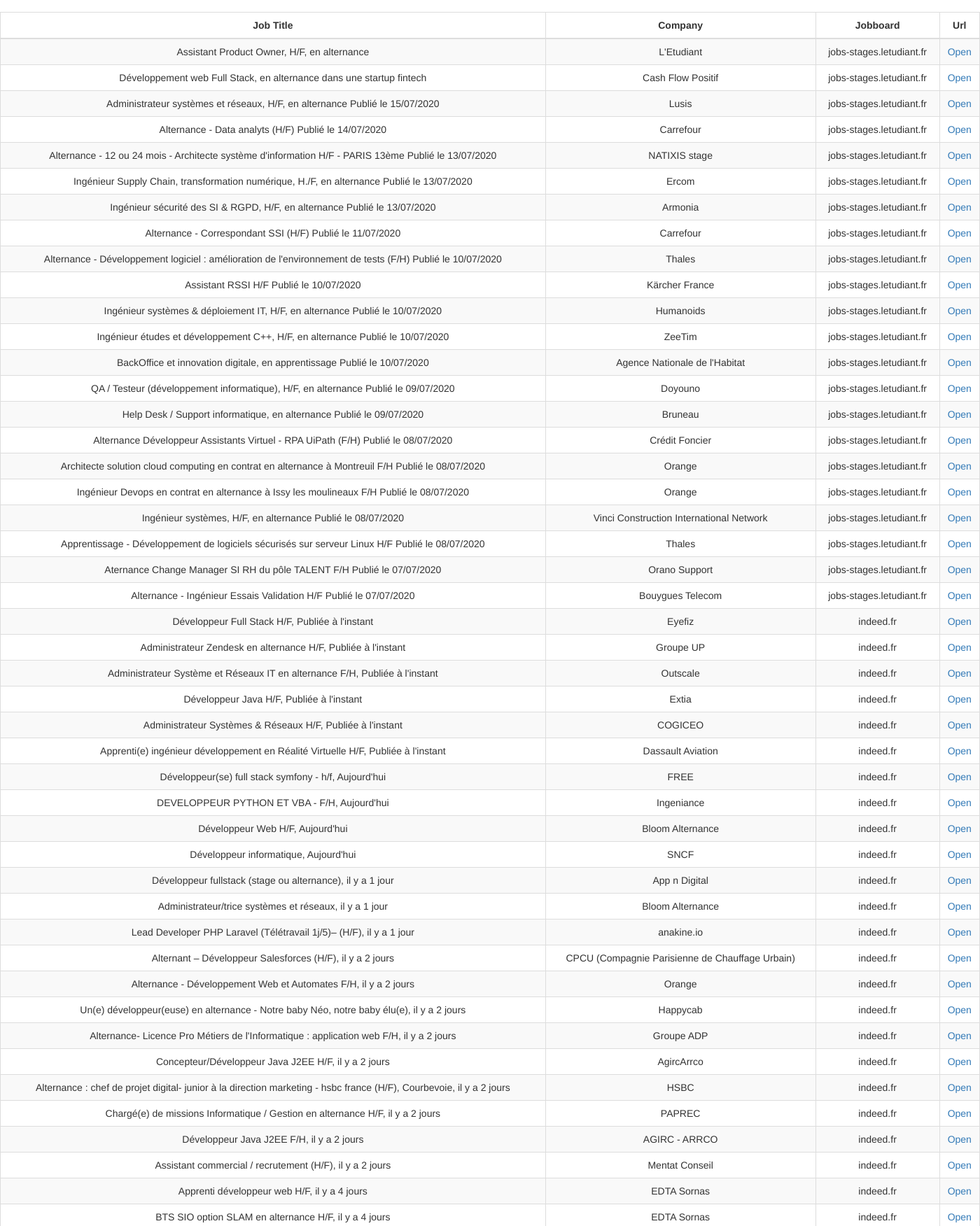
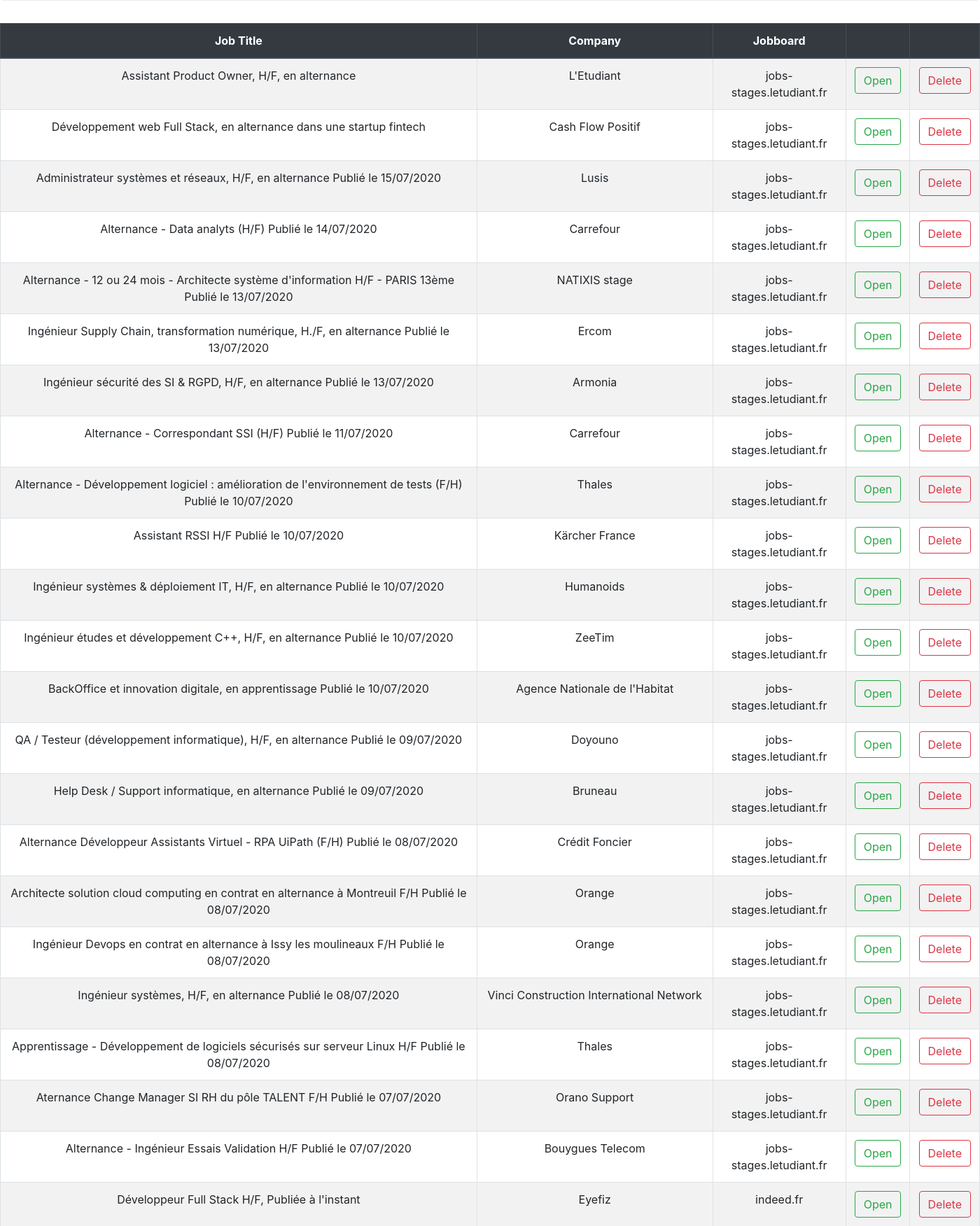
Before and after one commit to o-djabir/jobboard-web-scraper, a Django app: page /webScraper/ in a window 1400 px wide. Shown: the part 302-2054 px from the top of the page at 70% size. Run offline with Django 3.2, Linux system fonts and the light colour scheme; data comes from the database, SQL or seed files in the repository; both versions use the stored data as it was after the commit; some libraries are stand-ins or nearby versions.

Commit message:
finished. maintenance and improvements

```diff
--- a/WebScraperProject/settings.py
+++ b/WebScraperProject/settings.py
@@ -32,6 +32,7 @@
 
 INSTALLED_APPS = [
     'webScraper.apps.WebscraperConfig',
+    "bootstrap4",
     'django.contrib.admin',
     'django.contrib.auth',
     'django.contrib.contenttypes',
--- a/webScraper/templates/webScraper/job_list.html
+++ b/webScraper/templates/webScraper/job_list.html
@@ -3,19 +3,19 @@
 <head>
 <meta charset="UTF-8">
 <title>WebScraper</title>
-<link rel="stylesheet" href="https://stackpath.bootstrapcdn.com/bootstrap/3.4.1/css/bootstrap.min.css" integrity="sha384-HSMxcRTRxnN+Bdg0JdbxYKrThecOKuH5zCYotlSAcp1+c8xmyTe9GYg1l9a69psu" crossorigin="anonymous">
 </head>
 <body>
-
-<div class="jumbotron" id="mainHeader"  style="background-image: url(https://wallup.net/wp-content/uploads/2017/11/10/84000-Ubuntu-Linux-minimalism.jpg);">
-	<div class="display-4">
-		<h1 style="text-align: center;color: rgb(255, 255, 255);">
+{% load bootstrap4 %}
+{% bootstrap_css %}
+<div class="jumbotron" id="mainHeader">
+	<div>
+		<h1 class="display-4" style="text-align: center;">
 			WebScraper
 		</h1>
 	</div>
 	<div>
 		<br>
-		<p class="lead" style="text-align: center;color: rgb(255, 255, 255);">
+		<p class="lead" style="text-align: center;">
 		  This application scrapes jobboards and shows you the offers that might interest you. <br>
 		  It scrapes for apprenticeships in Software Development, based in Île-de-France.
 
@@ -25,12 +25,13 @@
 <div class="main-page">
 	<div class="job-postings-table">
 		<table class="table table-striped table-bordered table-hover" style="width:1400px; text-align: center; margin-left:auto; margin-right:auto;">
-			<thead>
+			<thead class="thead-dark">
 				<tr>
 					<th scope="col" style="text-align: center;">Job Title</th>
 					<th scope="col" style="text-align: center;">Company</th>
 					<th scope="col" style="text-align: center;">Jobboard</th>
-					<th scope="col" style="text-align: center;">Url</th>
+					<th scope="col" style="text-align: center;"></th>
+					<th scope="col"></th>
 				</tr>
 			</thead>
 			<tbody>
@@ -39,7 +40,8 @@
 						<td>{{job.job_title}}</th>
 						<td>{{job.company_name}}</th>
 						<td>{{job.jobboard}}</th>
-						<td><a href="{{job.job_link}}" target="_blank">Open</a></th>
+						<td><a href="{{job.job_link}}" target="_blank" class="btn btn-outline-success">Open</a></th>
+						<td><a href="/webScraper/delete/{{job.id}}" class="btn btn-outline-danger">Delete</a></td>
 					</tr>
 				{% endfor %}
 			</tbody>
--- a/webScraper/urls.py
+++ b/webScraper/urls.py
@@ -8,4 +8,5 @@
 
 urlpatterns = [
     path('', views.job_list, name="list"),
+    path('delete/<id>', views.delete_offre, name="delete from list")
     ]
--- a/webScraper/views.py
+++ b/webScraper/views.py
@@ -1,5 +1,6 @@
 from webScraper.models import Offre
 from django.shortcuts import render
+from django.http import HttpResponseRedirect, HttpResponseNotFound
 
 def job_list(request):
     jobs = Offre.objects.all()
@@ -8,4 +9,17 @@
     }
     return render(request, "webScraper/job_list.html", context)
 
+def delete_offre(request, *args, **kwargs):
+    offre_id = kwargs["id"]
+    try:
+        query = Offre.objects.get(id = offre_id)
+        query.delete()
+        return HttpResponseRedirect('/webScraper/')
+    except:
+        return HttpResponseNotFound()
+
+
+
+
+
 # Create your views here.
```
Also changed, not shown: webScraper/management/commands/scrape.py (+5 -12 lines), db.sqlite3, 1 other file.
